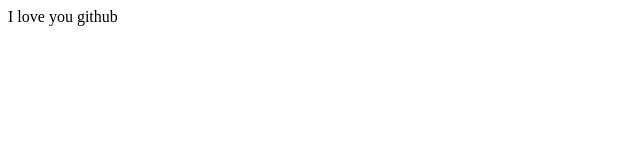
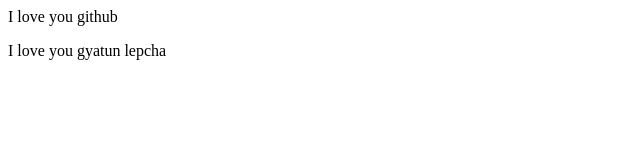
Before and after one commit to gyatun/local_to_remote_demo, a plain HTML site: page index.html in a window 1280 px wide. Shown: the whole page, without its empty margins (0-640 px from the left). Drawn offline with Linux system fonts and the light colour scheme.

Commit message:
add feature 1

```diff
--- a/index.html
+++ b/index.html
@@ -1 +1,2 @@
 <p>I love you github</p>
+<p>I love you gyatun lepcha</p>
```
